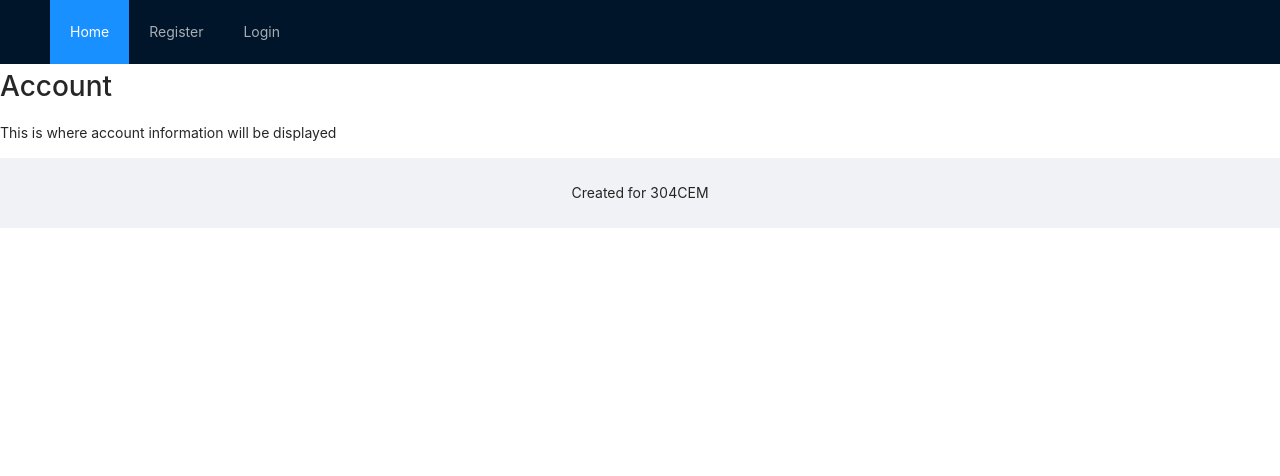
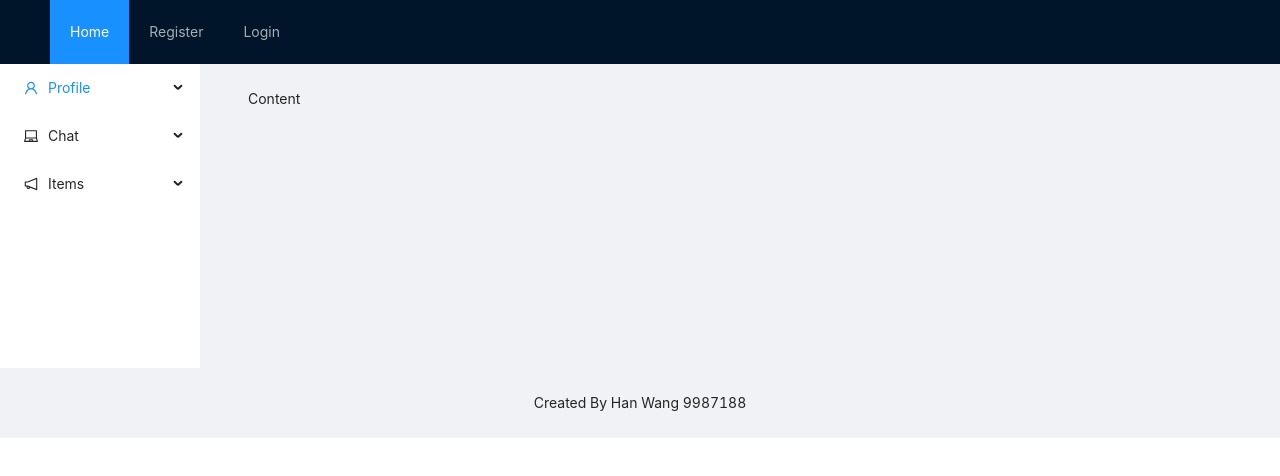
Before and after one commit to hanschurer/WESELLHOUSES-Frontend, a React (Create React App) app: page /account in a window 1280 px wide. Shown: the top 476 px of the page. Built offline with nearby package versions, Linux system fonts and the light colour scheme.

Commit message:
Adding signup code for register and itemlist upgrade

```diff
--- a/src/App.js
+++ b/src/App.js
@@ -64,7 +64,7 @@ class App extends React.Component {
             </Switch>
           </Content>
 
-          <Footer style={{ textAlign: 'center' }}>Created for 304CEM</Footer>
+          <Footer style={{ textAlign: 'center' }}>Created By Han Wang 9987188</Footer>
 
         </Router>
       </UserContext.Provider>
--- a/src/components/account.jsx
+++ b/src/components/account.jsx
@@ -1,12 +1,69 @@
 import React from 'react';
+import { Layout, Menu, Breadcrumb } from 'antd';
+import { UserOutlined, LaptopOutlined, NotificationOutlined } from '@ant-design/icons';
 
-function Account(props) {
-  return (
-    <div>
-      <h1>Account</h1>
-      <p>This is where account information will be displayed</p>
-    </div>
-  );
+const { SubMenu } = Menu;
+const { Header, Content, Sider } = Layout;
+
+export default class Account extends React.Component{
+  constructor(props){
+    super(props);
+    this.state = {
+      name: this.props.name,
+      color: 'black'
+  }
+  };
+
+
+
+
+  render(){
+    return(
+      <Layout>
+      <Sider width={200} className="site-layout-background">
+        <Menu
+          mode="inline"
+          defaultSelectedKeys={['1']}
+          defaultOpenKeys={['sub1']}
+          style={{ height: '100%', borderRight: 0 }}
+        >
+          <SubMenu key="profile" icon={<UserOutlined />} title="Profile">
+            <Menu.Item key="1">option1</Menu.Item>
+            <Menu.Item key="2">option2</Menu.Item>
+            <Menu.Item key="3">option3</Menu.Item>
+            <Menu.Item key="4">option4</Menu.Item>
+          </SubMenu>
+          <SubMenu key="schat" icon={<LaptopOutlined />} title="Chat">
+            <Menu.Item key="5">option5</Menu.Item>
+            <Menu.Item key="6">option6</Menu.Item>
+            <Menu.Item key="7">option7</Menu.Item>
+            <Menu.Item key="8">option8</Menu.Item>
+          </SubMenu>
+          <SubMenu key="items" icon={<NotificationOutlined />} title="Items">
+            <Menu.Item key="9">option9</Menu.Item>
+            <Menu.Item key="10">option10</Menu.Item>
+            <Menu.Item key="11">option11</Menu.Item>
+            <Menu.Item key="12">option12</Menu.Item>
+          </SubMenu>
+        </Menu>
+      </Sider>
+      <Layout style={{ padding: '0 24px 24px' }}>
+
+        <Content
+          className="site-layout-background"
+          style={{
+            padding: 24,
+            margin: 0,
+            minHeight: 280,
+          }}
+        >
+          Content
+        </Content>
+      </Layout>
+      </Layout>
+    )
+  }
+
+
+
 }
-
-export default Account;
--- a/src/components/itemlist.jsx
+++ b/src/components/itemlist.jsx
@@ -2,7 +2,7 @@ import React from "react";
 import { List, Avatar, Space } from "antd";
 import {Link} from 'react-router-dom'
 
-import {  MessageOutlined, LikeOutlined, StarOutlined  } from '@ant-design/icons'
+import {  MessageOutlined, MoneyCollectOutlined, StarOutlined  } from '@ant-design/icons'
 //import LikeOutlined from '@ant-design/icons/LikeOutlined';
 
 
@@ -54,21 +54,26 @@ componentDidMount(){
         renderItem={(item) => (
           <List.Item
             key={item.title}
+            actions={[
+              <IconText icon={StarOutlined} text="156" key="list-vertical-star-o" />,
+              <IconText icon={MoneyCollectOutlined} text={item.price} key="list-vertical-like-o" />,
+              <IconText icon={MessageOutlined} text="Chat Now" key="list-vertical-message" />,
+            ]}
             extra={
               <img
-                width={272}
+                width={350}
                 alt="logo"
-                src="https://ss3.bdstatic.com/70cFv8Sh_Q1YnxGkpoWK1HF6hhy/it/u=341754771,3770930808&fm=26&gp=0.jpg"
+                src={item.imageURL}
               />
             }
           >
             <List.Item.Meta
 
-              title={<a href={item.href}> {item.property_name} </a>}
+              title={<a href={item.href}> {item.title} </a>}
 
-              description={item.description}
+              description={item.location}
             />
-            {item.content}
+            {item.summary}
           </List.Item>
 
         )}
--- a/src/components/register.jsx
+++ b/src/components/register.jsx
@@ -15,6 +15,19 @@ const tailFormItemLayout = {
 const emailRules = [
     {type: 'email', message: 'The input is not valid E-mail!'},
     {required: true, message: 'Please input your E-mail!' }
+];
+
+const signupRules = [
+    { required: true, message: 'Please enter your set-up code!' },
+    ({getFieldValue})=>({
+        validator(rule,value){
+            if(value === 'we_sell_houses_agent'){
+                return Promise.resolve();
+            }
+            return Promise.reject('Plese enter the correct set-up code!')
+        }
+    })
+
 ];
 
 const passwordRules = [
@@ -92,6 +105,10 @@ class RegistrationForm extends React.Component {
             <Input />
         </Form.Item>
 
+        <Form.Item name="signup" label="signup" rules={signupRules} >
+            <Input />
+        </Form.Item>
+
         <Form.Item {...tailFormItemLayout}>
             <Button type="primary" htmlType="submit">
                 Register
```
